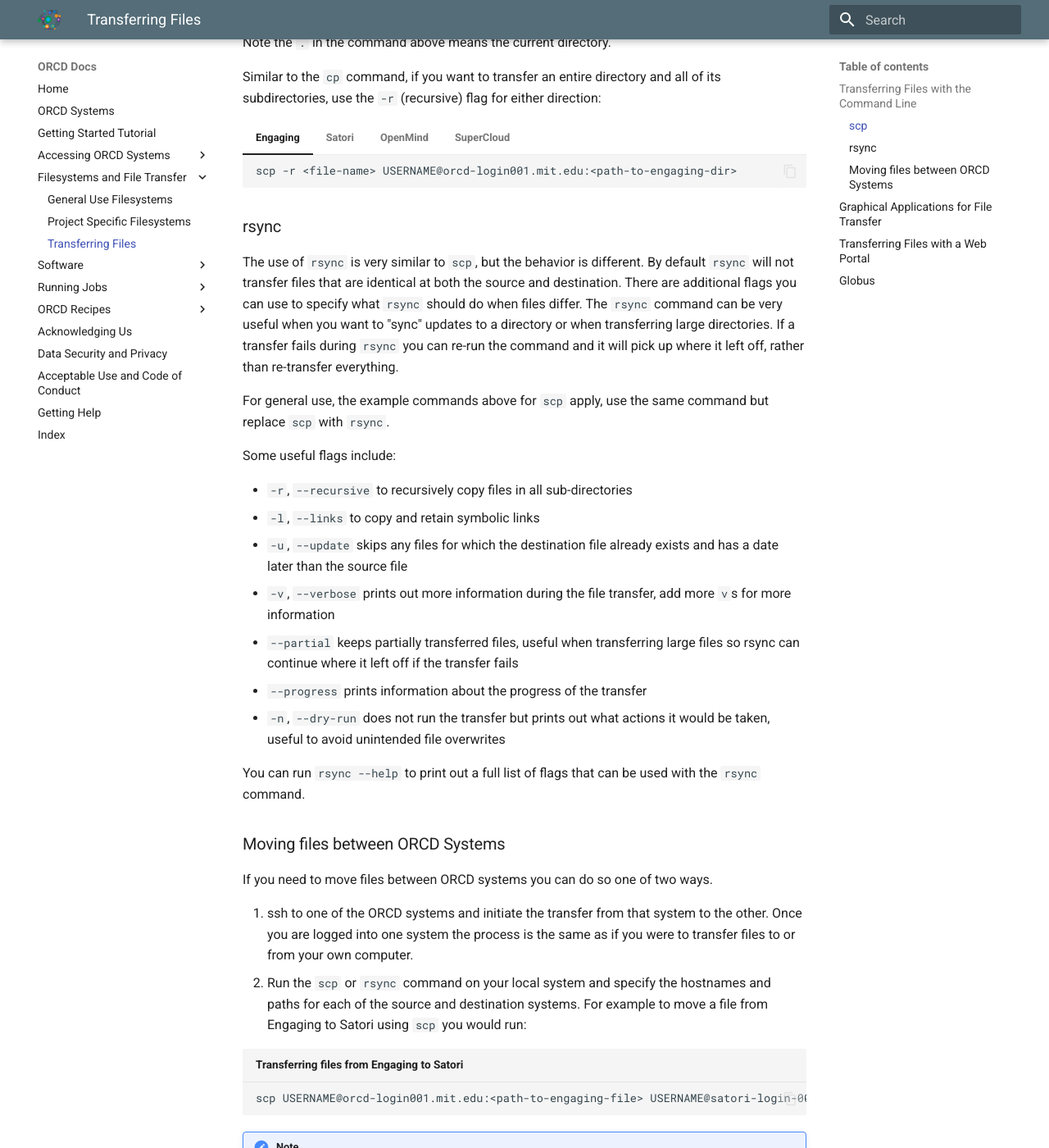
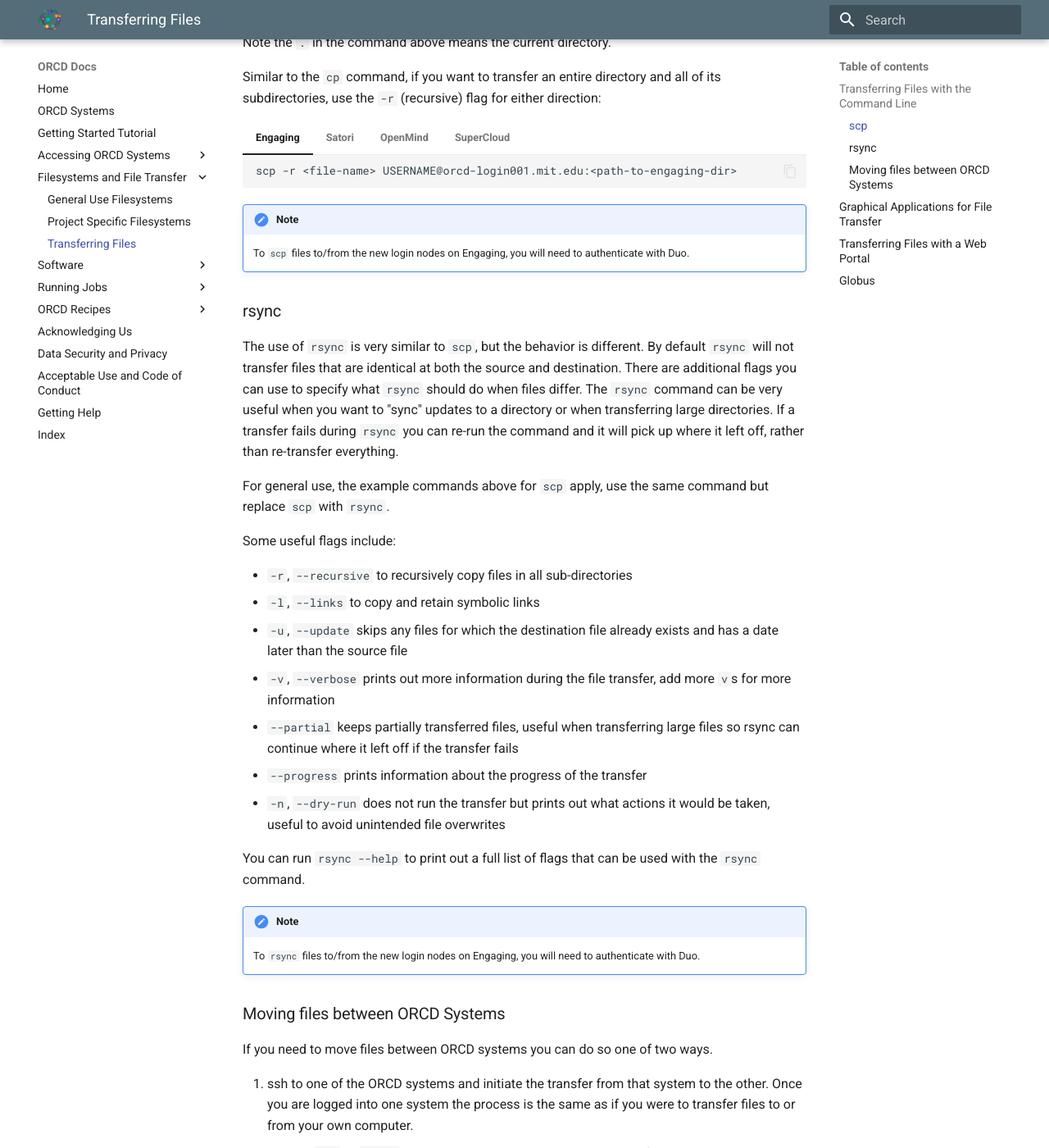
Before and after one commit to mit-orcd/orcd-docs-edit, an MkDocs documentation site: the page built from docs/filesystems-file-transfer/transferring-files.md, in a window 1280 px wide and 1400 px high, scrolled down 1968 px. Shown: the whole window at 82% size. Built offline with MkDocs 1.6.1 and Material for MkDocs 9.7.7, drawn with Linux system fonts in a browser that asks for light colours; some of the changed text lies outside the part shown.

Commit message:
editing note on Duo

````diff
--- a/docs/filesystems-file-transfer/transferring-files.md
+++ b/docs/filesystems-file-transfer/transferring-files.md
@@ -184,6 +184,10 @@
     scp -r <local-file-name> USERNAME@txe1-login.mit.edu:<path-to-supercloud-dir>
     ```
 
+!!! note
+    To `scp` files to/from the new login nodes on Engaging, you will need to
+    authenticate with Duo.
+
 ### rsync
 
 The use of `rsync` is very similar to `scp`, but the behavior is different. By default `rsync` will not transfer files that are identical at both the source and destination. There are additional flags you can use to specify what `rsync` should do when files differ. The `rsync` command can be very useful when you want to "sync" updates to a directory or when transferring large directories. If a transfer fails during `rsync` you can re-run the command and it will pick up where it left off, rather than re-transfer everything.
@@ -202,6 +206,10 @@
 
 You can run `rsync --help` to print out a full list of flags that can be used with the `rsync` command.
 
+!!! note
+    To `rsync` files to/from the new login nodes on Engaging, you will need to
+    authenticate with Duo.
+
 ### Moving files between ORCD Systems
 
 If you need to move files between ORCD systems you can do so one of two ways.
````
Also changed, not shown: other parts of docs/filesystems-file-transfer/transferring-files.md (+0 -4 lines).
